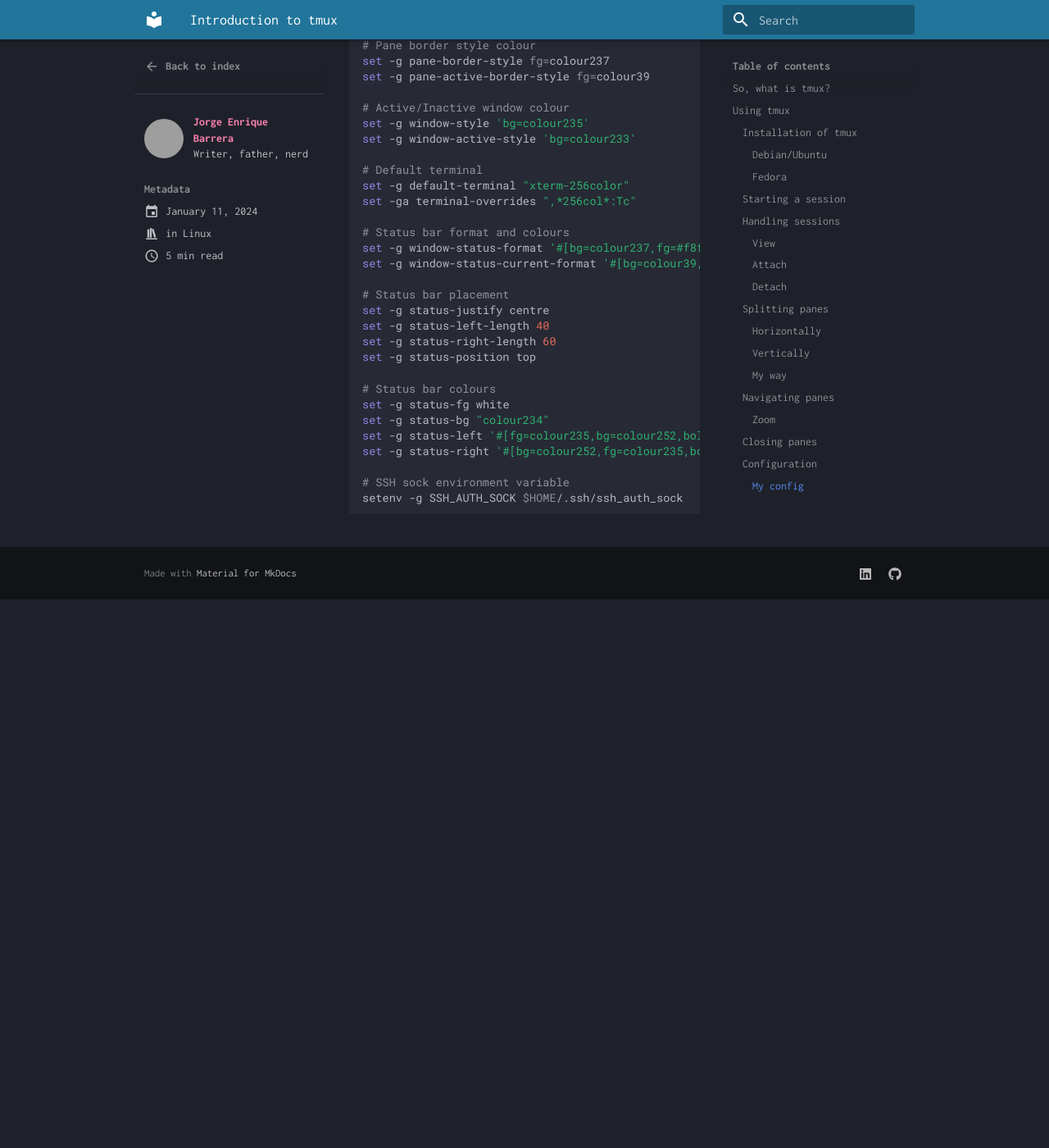
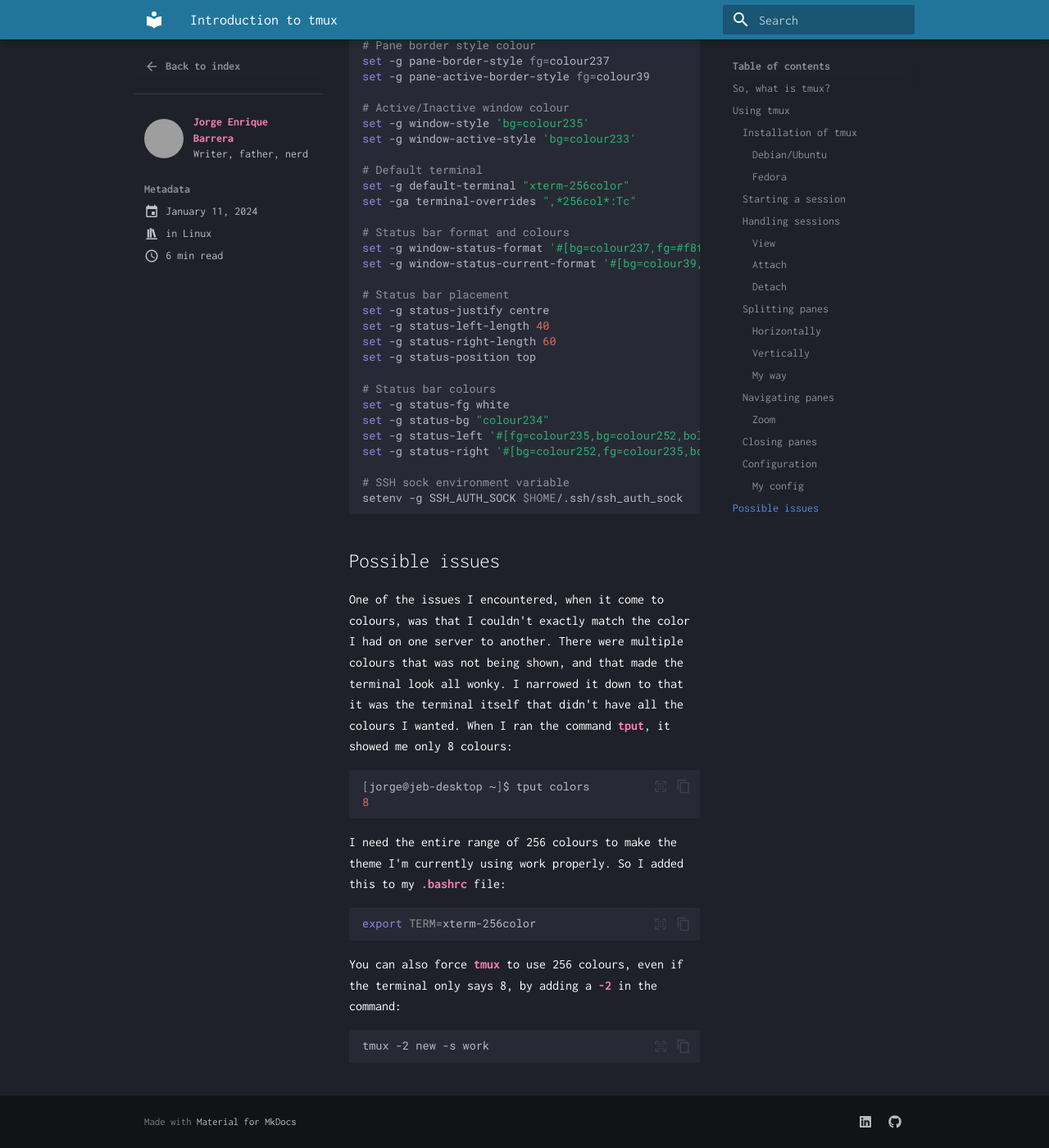
Before and after one commit to joenba7/joenba7.github.io, an MkDocs documentation site: the page built from docs/posts/introduction-to-tmux.md, in a window 1280 px wide and 1400 px high, scrolled down 5598 px. Shown: the whole window at 82% size. Built offline with MkDocs 1.6.1 and Material for MkDocs 9.7.7, drawn with Linux system fonts in a browser that asks for light colours; before the commit the page ends 6329 px from its top, so only the background shows below that; grey boxes are pictures that could not be loaded.

Commit message:
Add possible issues

````diff
--- a/docs/posts/introduction-to-tmux.md
+++ b/docs/posts/introduction-to-tmux.md
@@ -266,3 +266,30 @@
 # SSH sock environment variable
 setenv -g SSH_AUTH_SOCK $HOME/.ssh/ssh_auth_sock
 ```
+
+## Possible issues
+
+One of the issues I encountered, when it come to colours, was that I couldn't
+exactly match the color I had on one server to another. There were multiple
+colours that was not being shown, and that made the terminal look all wonky. I
+narrowed it down to that it was the terminal itself that didn't have all the
+colours I wanted. When I ran the command **tput**, it showed me only 8 colours:
+
+```bash
+[jorge@jeb-desktop ~]$ tput colors
+8
+```
+
+I need the entire range of 256 colours to make the theme I'm currently using
+work properly. So I added this to my **.bashrc** file:
+
+```bash
+export TERM=xterm-256color
+```
+
+You can also force **tmux** to use 256 colours, even if the terminal only says
+8, by adding a **-2** in the command:
+
+```bash
+tmux -2 new -s work
+```
````
